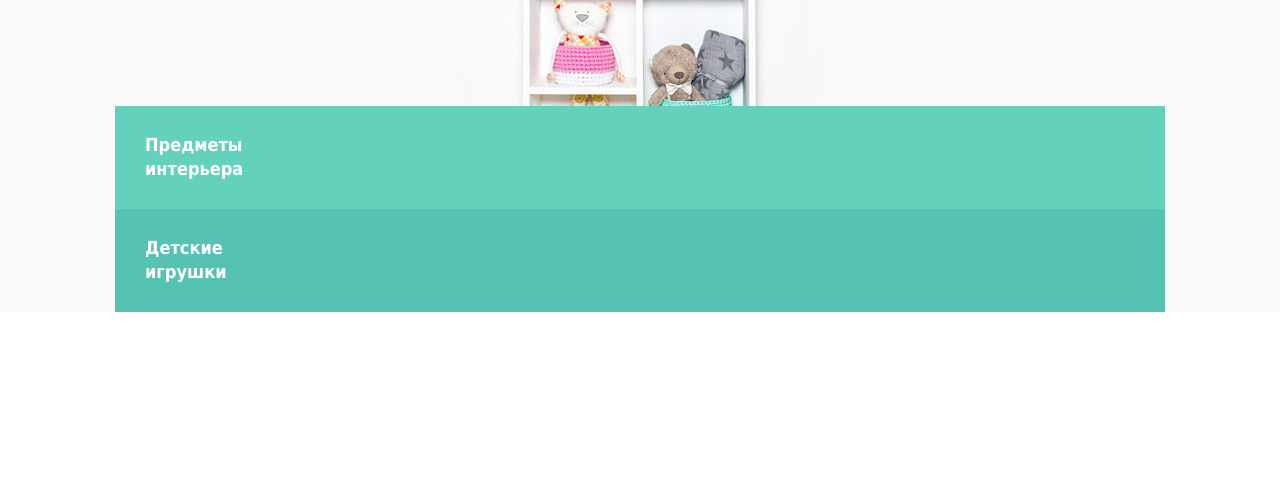
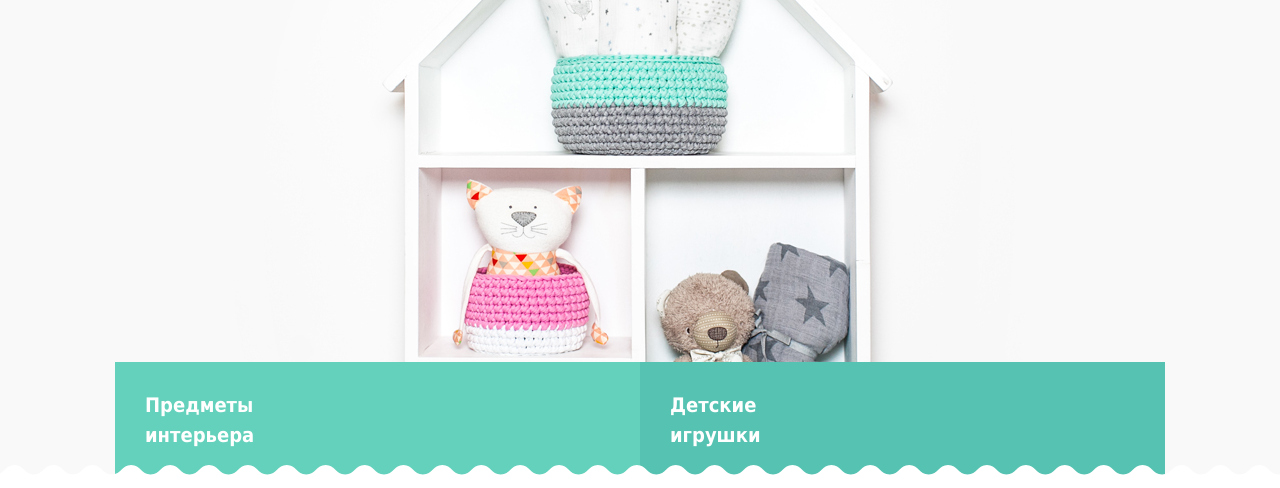
Before and after one commit to kilimnikvaleria/mishka, a website: page index.html in a window 1280 px wide. Shown: the part 405-893 px from the top of the page. Before the commit the page ends 800 px from the top, so only its background shows below. Drawn offline with nearby package versions, Linux system fonts and the light colour scheme; files that its build step writes are made by us from their sources.

Commit message:
products tablet

```diff
--- a/sass/blocks/main_nav.scss
+++ b/sass/blocks/main_nav.scss
@@ -121,6 +121,7 @@
   .header__logo {
     text-align: left;
     flex-grow: 1;
+    padding-bottom: 0;
   }
 
   .header__logo img {
--- a/sass/blocks/products.scss
+++ b/sass/blocks/products.scss
@@ -87,3 +87,45 @@
 .products__link:hover .products__icon{
   opacity: 0.3;
 }
+
+@include breakpoint(tablet){
+  .products{
+    position: relative;
+    margin-top: -41px;
+    background-image: url(../images/hero-tablet@1x.jpg);
+
+    &::after{
+      content: "";
+      position: absolute;
+      bottom: -7px;
+      height: 23px;
+      width: 100%;
+      background-image: url(../images/bg-zigzag-fill.svg);
+      background-repeat: repeat-x;
+      background-size: auto 23px;
+      background-position: -5px center;
+    }
+  }
+
+  .title{
+    font-size: 40px;
+    line-height: 50px;
+  }
+
+  .products__title{
+    width: auto;
+    margin: 151px auto 376px auto;
+  }
+
+  .products__items{
+    flex-direction: row;
+  }
+
+  .products__link{
+    width: 50%;
+    font-size: 20px;
+    line-height: 30px;
+    padding-top: 28px;
+    padding-bottom: 31px;
+  }
+}
```
Also changed, not shown: images/hero-tablet@1x.jpg (added), images/hero-tablet@1x.webp (added), images/hero-tablet@2x.jpg (added), images/hero-tablet@2x.webp (added).
